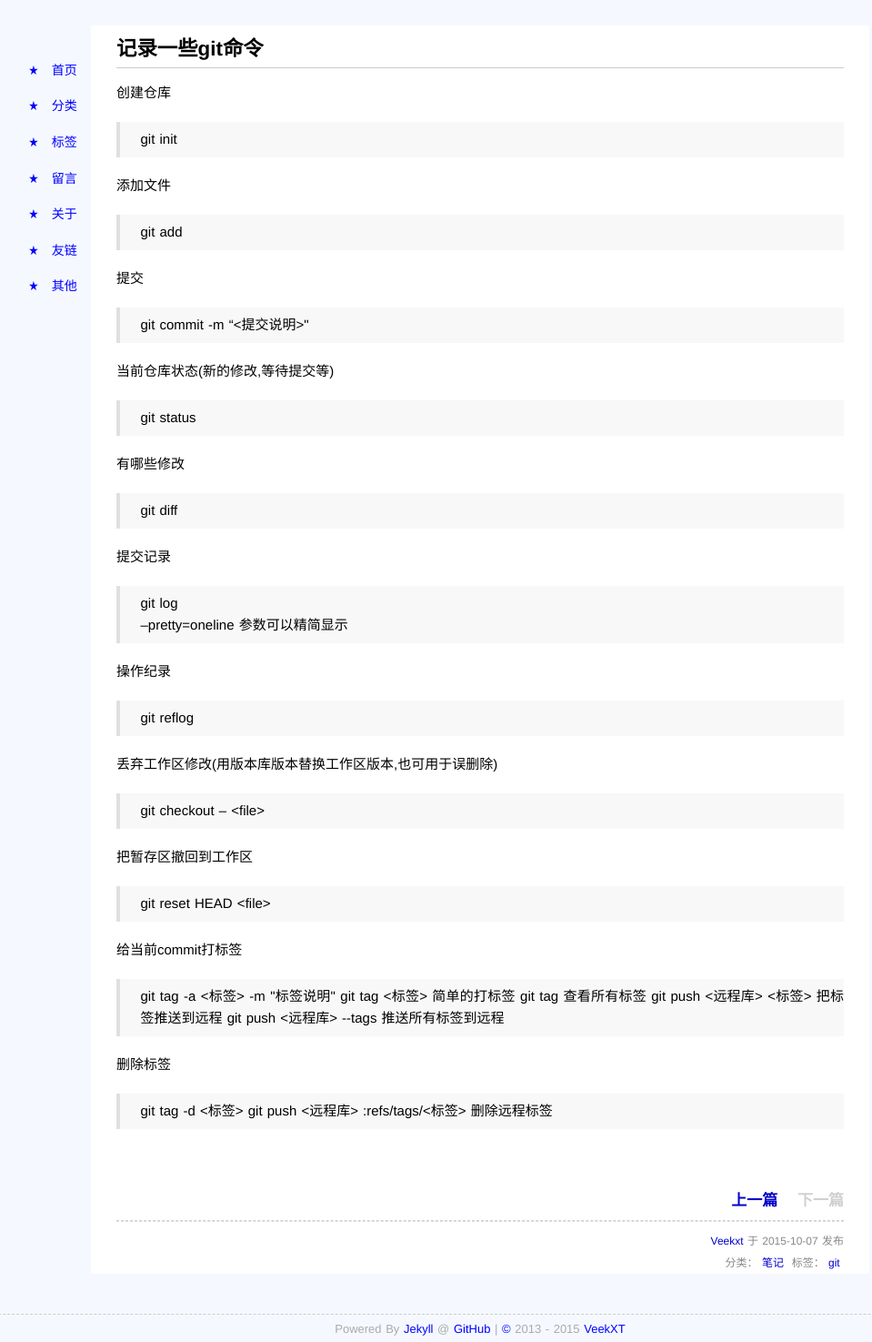
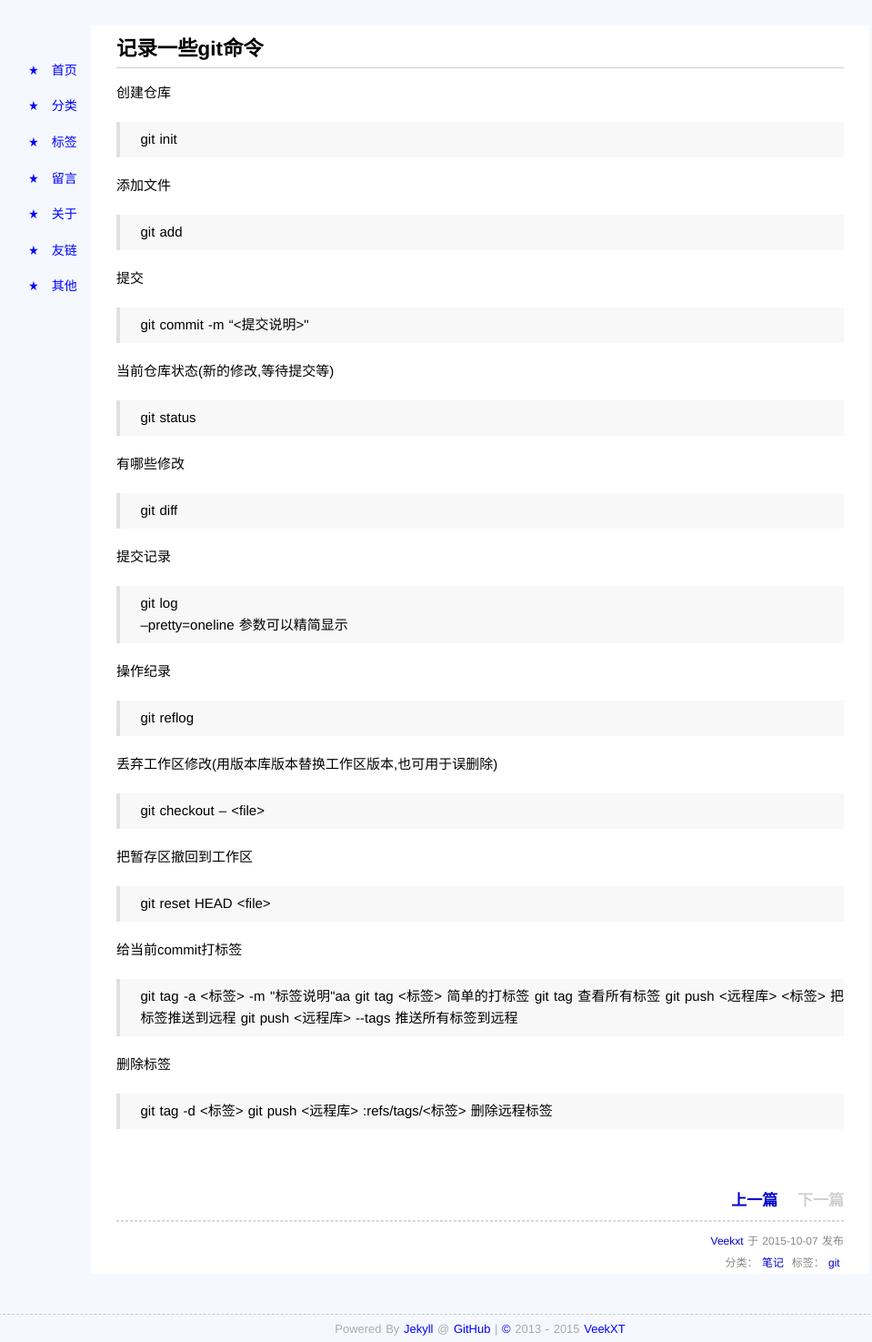
Before and after one commit to veekxt/one-point.github.io, a Jekyll site: the page built from _posts/2015-10-07-git基础.md, in a window 1280 px wide. Shown: the whole page at 91% size, without its empty margins (112-1071 px from the left). Built offline with Jekyll 4.4.1, drawn with Linux system fonts in a browser that asks for light colours; comment, search, counter and statistics services are not loaded.

```diff
--- a/_posts/2015-10-07-git基础.md
+++ b/_posts/2015-10-07-git基础.md
@@ -46,7 +46,7 @@ tags: git
 
 给当前commit打标签
 
-> git tag -a <标签> -m "标签说明"
+> git tag -a <标签> -m "标签说明"aa
 git tag <标签> 简单的打标签
 git tag 查看所有标签
 git push <远程库> <标签> 把标签推送到远程
```
